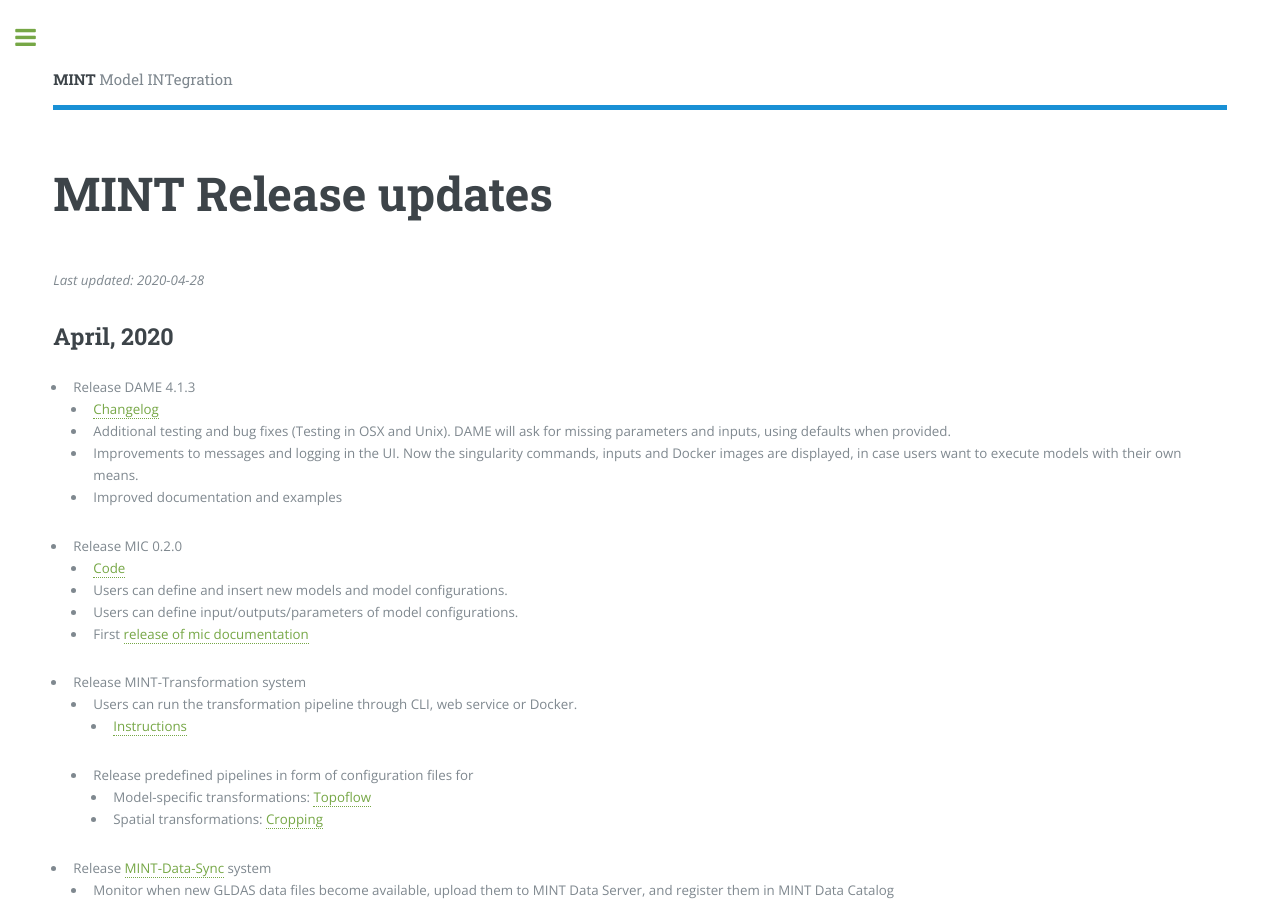
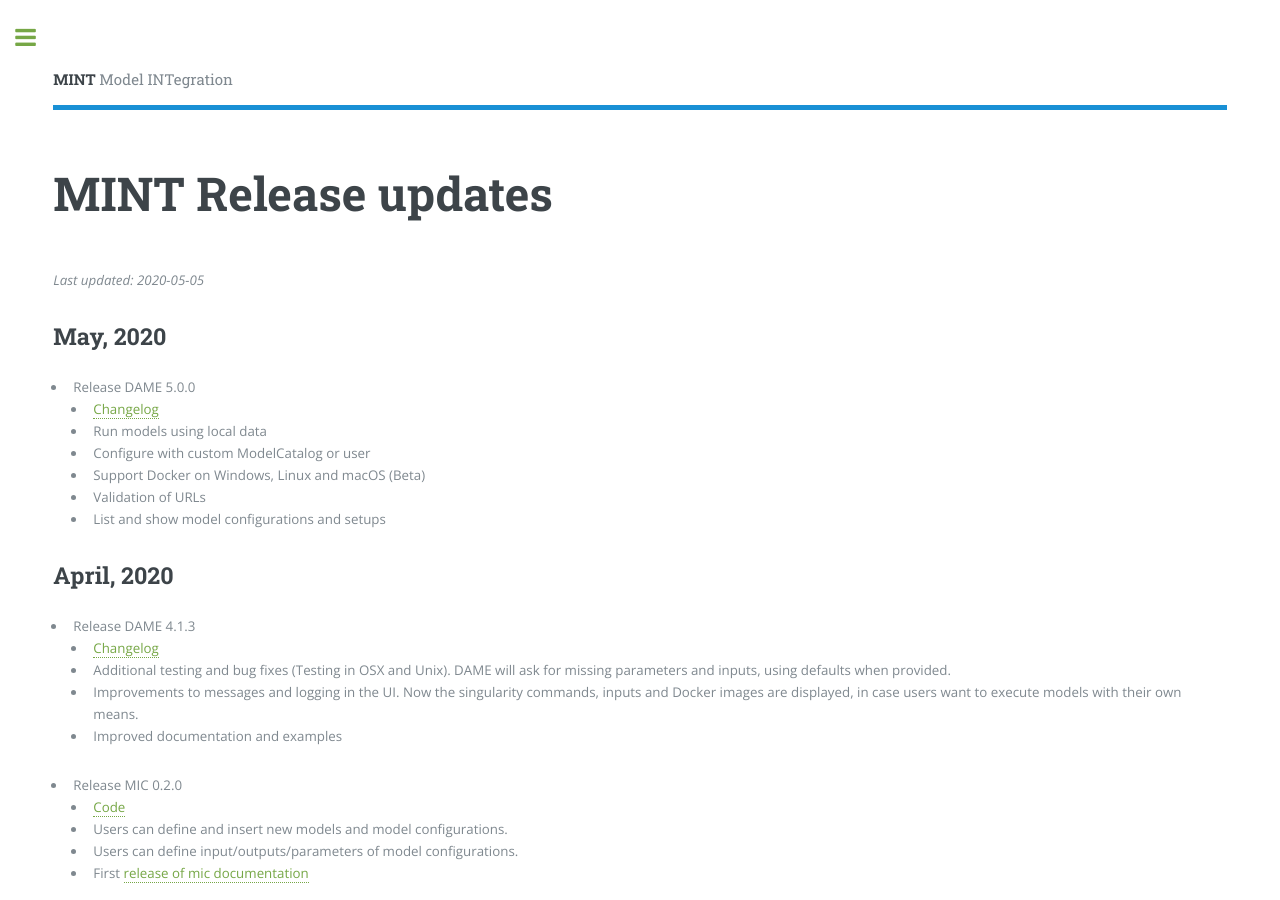
Before and after one commit to KnowledgeCaptureAndDiscovery/MINT, a Jekyll site: the page built from releases.md, in a window 1280 px wide and 900 px high. Built offline with Jekyll 4.4.1, drawn with Linux system fonts in a browser that asks for light colours.

Commit message:
release: dame 5.0.0

```diff
--- a/releases.md
+++ b/releases.md
@@ -3,7 +3,17 @@
 title: MINT Release updates
 ---
 
-*Last updated: 2020-04-28*
+*Last updated: 2020-05-05*
+
+## May, 2020
+* Release DAME 5.0.0
+  * [Changelog](https://github.com/mintproject/dame_cli/releases/tag/5.0.0)
+  * Run models using local data
+  * Configure with custom ModelCatalog or user
+  * Support Docker on Windows, Linux and macOS (Beta)
+  * Validation of URLs
+  * List and show model configurations and setups
+
 
 ## April, 2020
 * Release DAME 4.1.3
```
